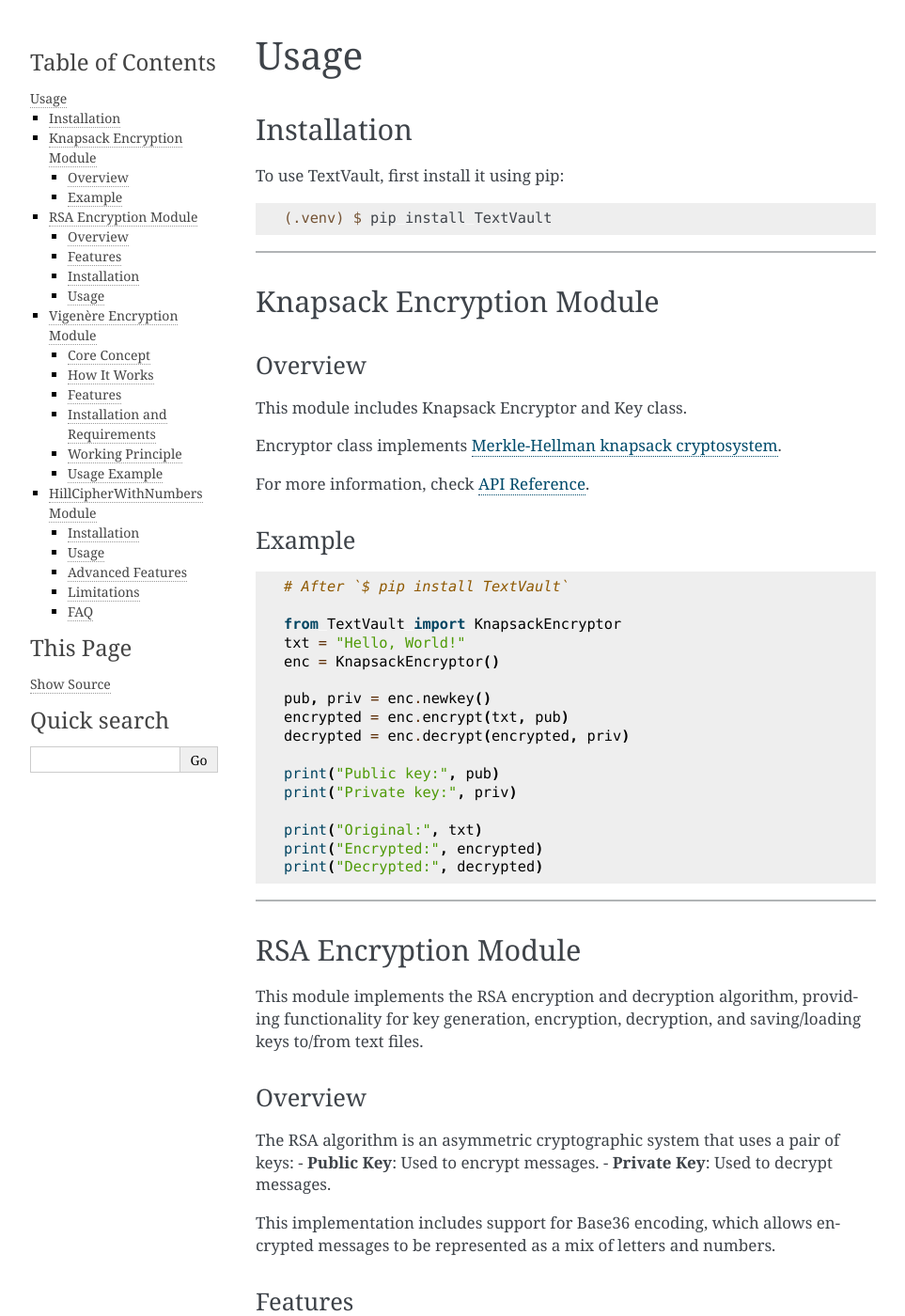
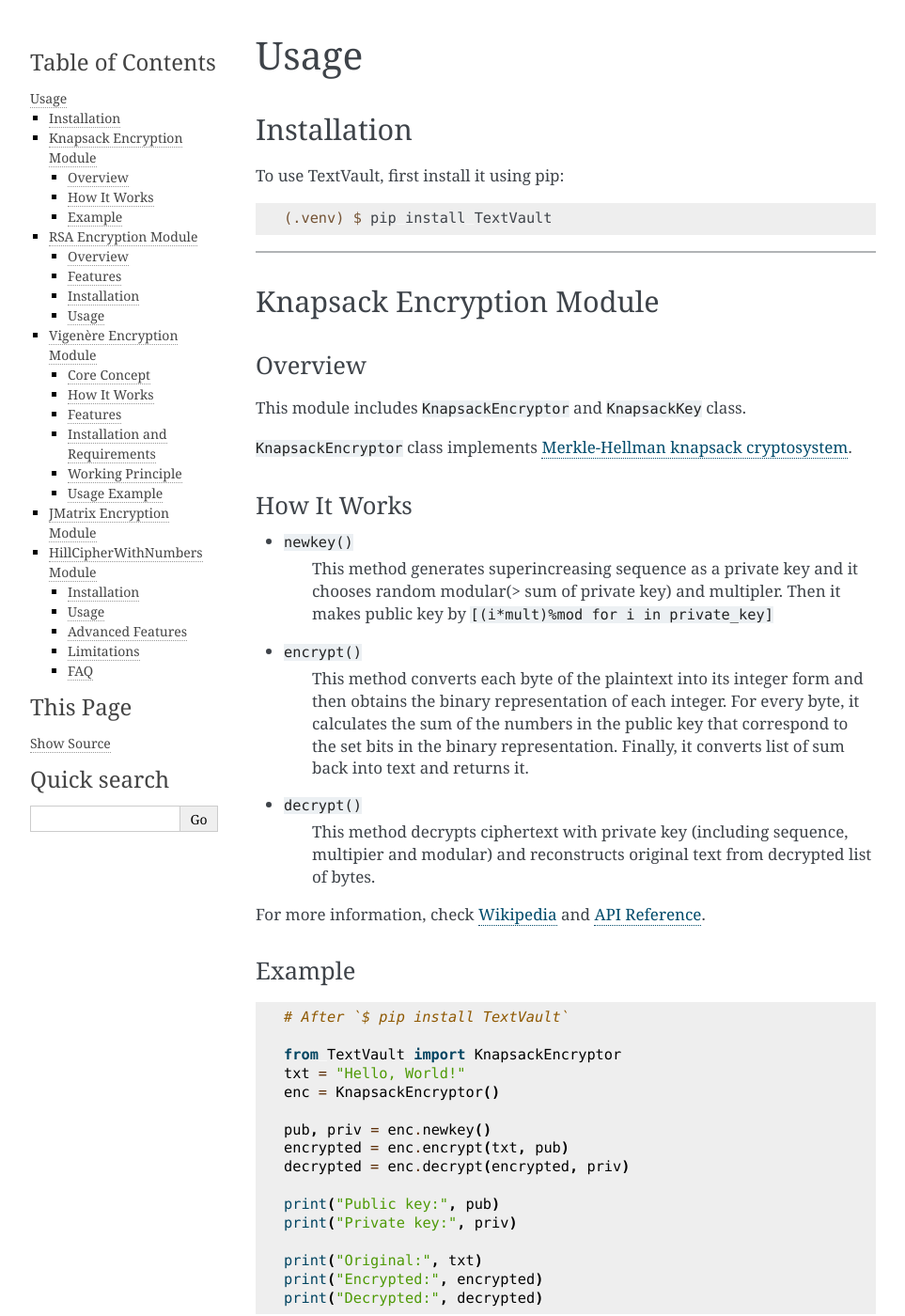
Before and after one commit to iwbh04/TextVault, a Sphinx documentation site: the page built from docs/source/usage.rst, in a window 1280 px wide and 1400 px high. Shown: the whole window at 94% size, without its empty margins (148-1111 px from the left). Built offline with Sphinx 7.4.7, drawn with Linux system fonts in a browser that asks for light colours; some of the changed text lies outside the part shown.

Commit message:
update knapsack in usage.rst

```diff
--- a/docs/source/usage.rst
+++ b/docs/source/usage.rst
@@ -20,12 +20,27 @@
 
 Overview
 --------
-This module includes Knapsack Encryptor and Key class.
+This module includes ``KnapsackEncryptor`` and ``KnapsackKey`` class.
 
-Encryptor class implements `Merkle-Hellman knapsack cryptosystem <https://en.wikipedia.org/wiki/Merkle%E2%80%93Hellman_knapsack_cryptosystem>`_.
+``KnapsackEncryptor`` class implements `Merkle-Hellman knapsack cryptosystem <https://en.wikipedia.org/wiki/Merkle%E2%80%93Hellman_knapsack_cryptosystem>`_.
 
+How It Works
+------------
+- ``newkey()``
+    This method generates superincreasing sequence as a private key
+    and it chooses random modular(> sum of private key) and multipler.
+    Then it makes public key by ``[(i*mult)%mod for i in private_key]``
 
-For more information, check :ref:`API Reference <kanpsack_api>`.
+- ``encrypt()``
+    This method converts each byte of the plaintext into its integer form and then obtains the binary representation of each integer.
+    For every byte, it calculates the sum of the numbers in the public key that correspond to the set bits in the binary representation.
+    Finally, it converts list of sum back into text and returns it.
+
+- ``decrypt()``
+    This method decrypts ciphertext with private key (including sequence, multipier and modular)
+    and reconstructs original text from decrypted list of bytes.
+
+For more information, check `Wikipedia <https://en.wikipedia.org/wiki/Merkle%E2%80%93Hellman_knapsack_cryptosystem>`_ and :ref:`API Reference <kanpsack_api>`.
 
 Example
 -------
@@ -102,9 +117,7 @@
     print("Public Key:", public_key)
     print("Private Key:", private_key)
 
-
 -----------------------------------------------------------
-
 
 Vigenère Encryption Module
 ==========================
@@ -164,6 +177,12 @@
     # Example of decrypting the text
     decrypted = encryptor.decrypt(encrypted, key)
     print("Decrypted Text:", decrypted)
+
+-----------------------------------------------------------
+
+JMatrix Encryption Module
+==========================
+TBU
 
 ---------------------------------------------
 
```
